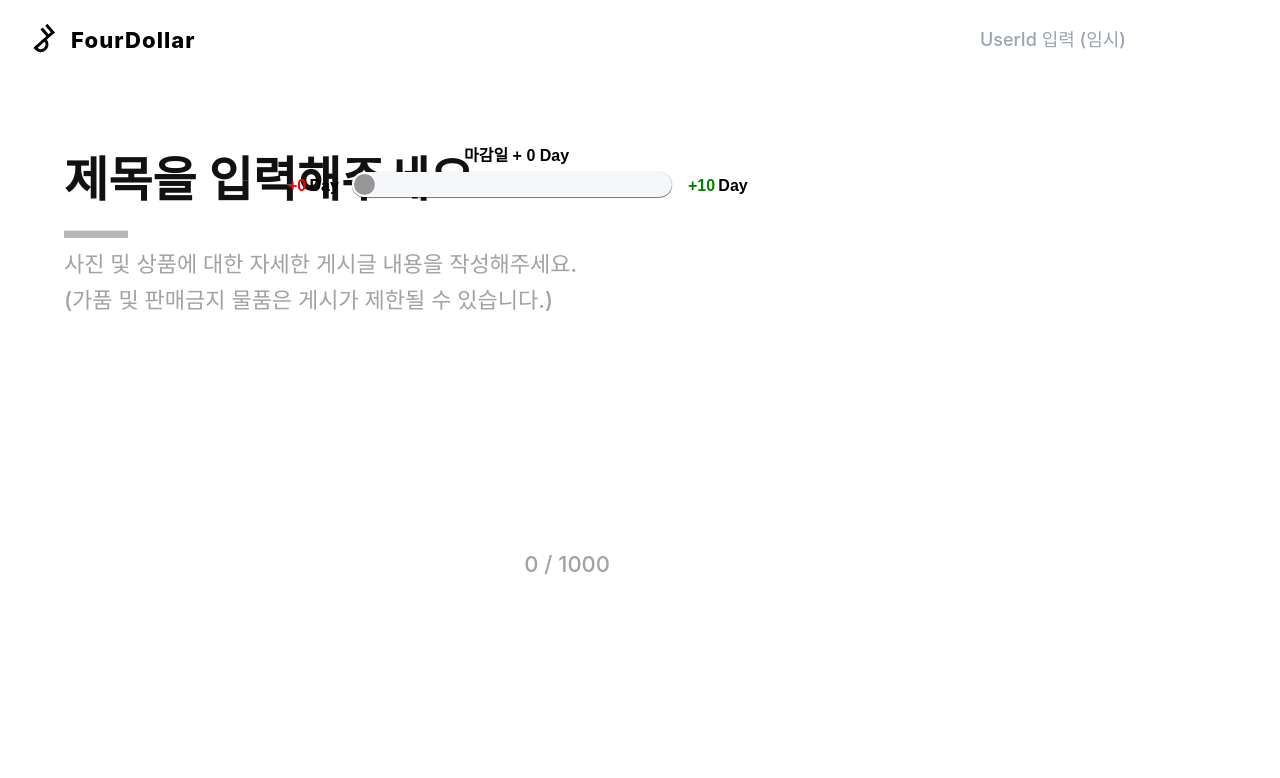
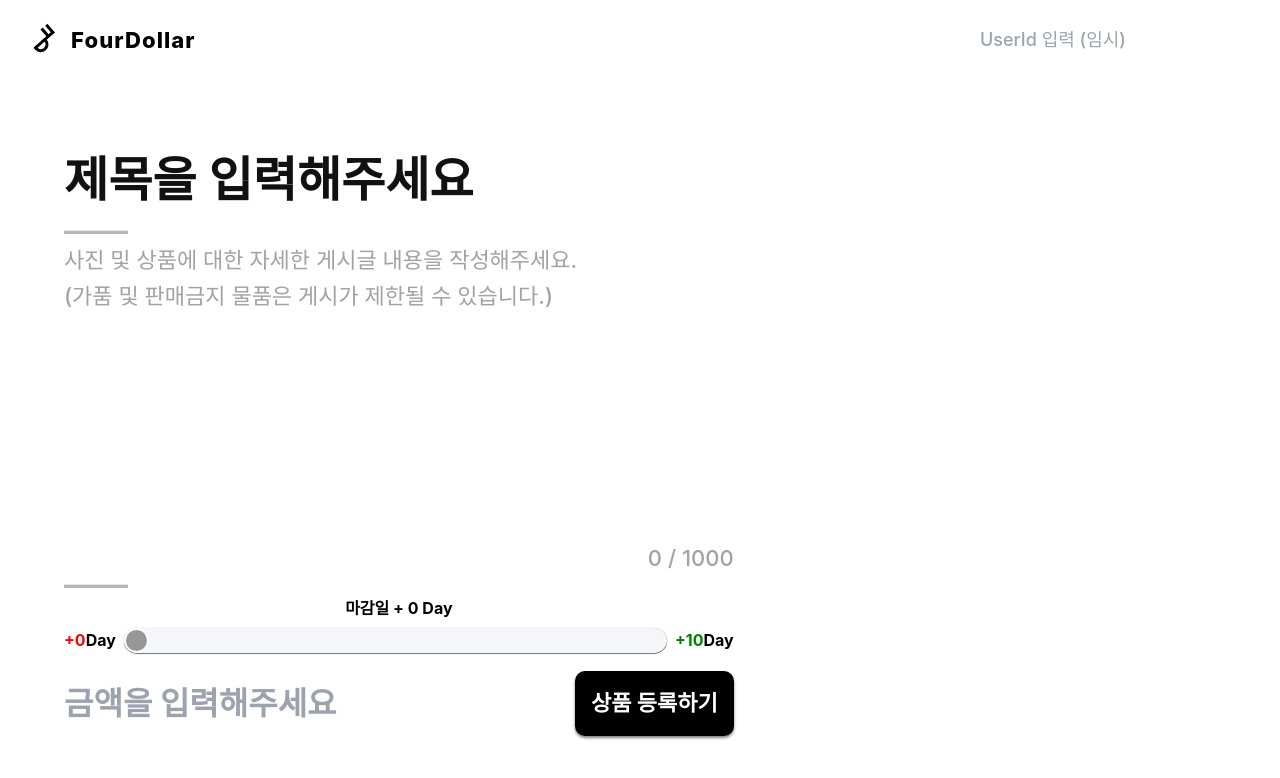
Before and after one commit to Four-Dollar/frontend-repo, a React (Create React App) app: page /listing in a window 1280 px wide. Shown: the top 778 px of the page. Built offline with nearby package versions, Linux system fonts and the light colour scheme.

Commit message:
refactor: 상품 등록 페이지 컴포넌트 리팩토링
- 드래그 바, 가격 입력창 리팩토링

```diff
--- a/src/components/DescriptionInput/index.tsx
+++ b/src/components/DescriptionInput/index.tsx
@@ -5,6 +5,7 @@ import styled from 'styled-components';
 const Container = styled.div`
 	display: flex;
 	flex-direction: column;
+	flex-grow: 1;
 `;
 
 const DescriptionByteLimit = styled.div`
--- a/src/components/DragBar/index.tsx
+++ b/src/components/DragBar/index.tsx
@@ -1,21 +1,28 @@
 import React, { useState, MouseEvent } from 'react';
 import styled from 'styled-components';
 
+const Container = styled.div`
+	display: flex;
+	flex-direction: column;
+	align-items: center;
+	gap: 8px;
+`;
+
+const SliderContainer = styled.div`
+	display: flex;
+	gap: 8px;
+	width: 100%;
+	justify-content: center;
+`;
+
 const Deadline = styled.p`
-	position: absolute;
-	margin-left: 25em;
 	font-weight: bold;
 	font-size: 1em;
-	font-family: 'Poppins', sans-serif;
 `;
 const DragBar = styled.input`
-	position: absolute;
-	margin-top: 2em;
-	margin-left: 18em;
-	width: 20em;
-	height: 1em;
 	appearance: none;
 	background: transparent;
+	flex-grow: 1;
 	&::-webkit-slider-thumb {
 		appearance: none;
 		border: 2px solid white;
@@ -27,35 +34,25 @@ const DragBar = styled.input`
 		cursor: pointer;
 	}
 	&::-webkit-slider-runnable-track {
-		width: 100%;
 		background: #f5f6fa;
 		box-shadow: 0px 0.5px 0.75px black;
 		border-radius: 1em;
 	}
 `;
 const DeadlineArea = styled.h2`
-	position: absolute;
 	font-size: 1em;
-	margin-top: 1.9em;
-	font-family: 'Poppins', sans-serif;
 	font-weight: bold;
 	&.first {
-		margin-top: 1.9em;
-		margin-left: 14em;
 	}
 	&.last {
-		margin-top: 1.9em;
-		margin-left: 39em;
 	}
 `;
 const DeadlineDay = styled.span`
 	&.firstDay {
 		color: red;
-		margin-right: 0.2em;
 	}
 	&.lastDay {
 		color: green;
-		margin-right: 0.2em;
 	}
 `;
 export const DragScaleBar = () => {
@@ -71,9 +68,10 @@ export const DragScaleBar = () => {
 	const MAX = 10;
 
 	return (
-		<>
+		<Container>
 			<Deadline>마감일 + {value} Day</Deadline>
 
+			<SliderContainer>
 				<DeadlineArea className="first">
 					<DeadlineDay className="firstDay">+0</DeadlineDay>Day
 				</DeadlineArea>
@@ -88,6 +86,7 @@ export const DragScaleBar = () => {
 				<DeadlineArea className="last">
 					<DeadlineDay className="lastDay">+10</DeadlineDay>Day
 				</DeadlineArea>
-		</>
+			</SliderContainer>
+		</Container>
 	);
 };
--- a/src/components/Horizon/index.tsx
+++ b/src/components/Horizon/index.tsx
@@ -2,6 +2,6 @@ import styled from 'styled-components';
 
 export const Horizon = styled.hr`
 	width: 64px;
-	height: 8px;
+	height: 4px;
 	background-color: #b7b7b7;
 `;
--- a/src/components/InputWithReg/InputPrice.tsx
+++ b/src/components/InputPrice/index.tsx
@@ -1,37 +1,37 @@
 import React, { useState } from 'react';
-import styled, { css } from 'styled-components';
+import styled from 'styled-components';
+
+const Container = styled.div`
+	display: flex;
+	padding-top: 10px;
+	align-items: center;
+`;
 
 const Price = styled.input`
-	position: absolute;
-	margin-top: 2.5em;
-	margin-left: 8em;
-	font-size: 30px;
-	width: 9em;
-	font-color: #6f6f6f;
-	font-family: 'Poppins', sans-serif;
-	font-weight: bolder;
+	font-size: 32px;
+	color: #6f6f6f;
+	font-weight: bold;
 	outline: none;
 	::-webkit-inner-spin-button {
 		-webkit-appearance: none;
 		margin: 0;
 	}
 `;
+
 const Register = styled.button`
-	position: absolute;
-	margin-left: 27em;
-	margin-top: 3.5em;
-	padding: 0.5em;
 	background-color: black;
 	color: white;
-	font-size: 20px;
+	font-size: 22px;
 	border-radius: 10px;
-	font-family: 'Poppins', sans-serif;
 	font-weight: bold;
 	box-shadow: 0px 2px 3px gray;
 	text-align: center;
+	padding: 16px;
+	height: fit-content;
+	margin-left: auto;
 `;
 
-const InputPrice = () => {
+export const InputPrice = () => {
 	const [price, setPrice] = useState('');
 
 	const onChangePrice = (event: React.ChangeEvent<HTMLInputElement>) => {
@@ -45,17 +45,15 @@ const InputPrice = () => {
 	};
 
 	return (
-		<>
+		<Container>
 			<Price
 				type="text"
 				placeholder="금액을 입력해주세요"
 				onChange={onChangePrice}
 				value={price}
-				maxLength={10}
+				maxLength={11}
 			></Price>
 			<Register>상품 등록하기</Register>
-		</>
+		</Container>
 	);
 };
-
-export default InputPrice;
--- a/src/components/TextAreaInput/index.tsx
+++ b/src/components/TextAreaInput/index.tsx
@@ -17,9 +17,8 @@ const TextArea = styled.textarea<StyleProps>`
 			font-weight: 500;
 			font-size: 22px;
 			line-height: 36px;
-			height: 300px;
 			color: #111111;
-
+			flex-grow: 1;
 			&::placeholder {
 				color: #a2a2a2;
 			}
--- a/src/components/index.tsx
+++ b/src/components/index.tsx
@@ -4,3 +4,4 @@ export * from './Horizon';
 export * from './TitleInput';
 export * from './DescriptionInput';
 export * from './DragBar';
+export * from './InputPrice';
--- a/src/pages/Listing/index.tsx
+++ b/src/pages/Listing/index.tsx
@@ -5,7 +5,7 @@ import { Horizon } from 'components/Horizon';
 import { TitleInput } from 'components/TitleInput';
 import styled from 'styled-components';
 
-import { DragScaleBar } from 'components';
+import { DragScaleBar, InputPrice } from 'components';
 
 const Container = styled.section`
 	display: flex;
@@ -22,7 +22,9 @@ export function Listing() {
 			<TitleInput />
 			<Horizon />
 			<DescriptionInput />
+			<Horizon />
 			<DragScaleBar></DragScaleBar>
+			<InputPrice />
 		</Container>
 	);
 }
```
Also changed, not shown: 1 other file (tests, documents, lock files or other folders). Lines whose indentation alone changed are shown as unchanged.
